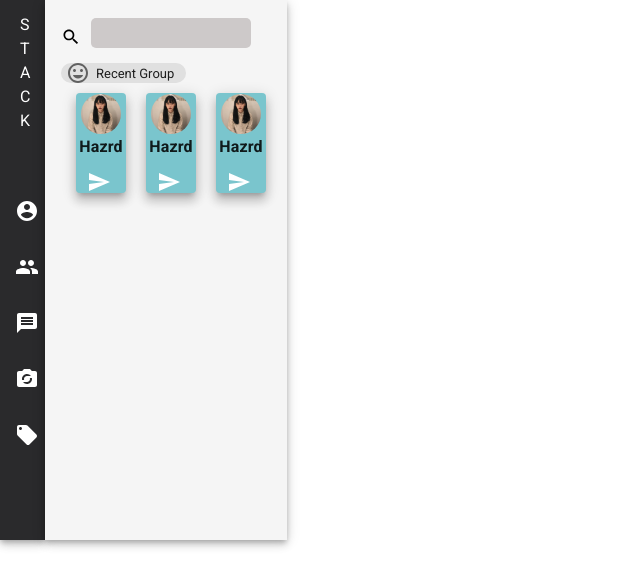
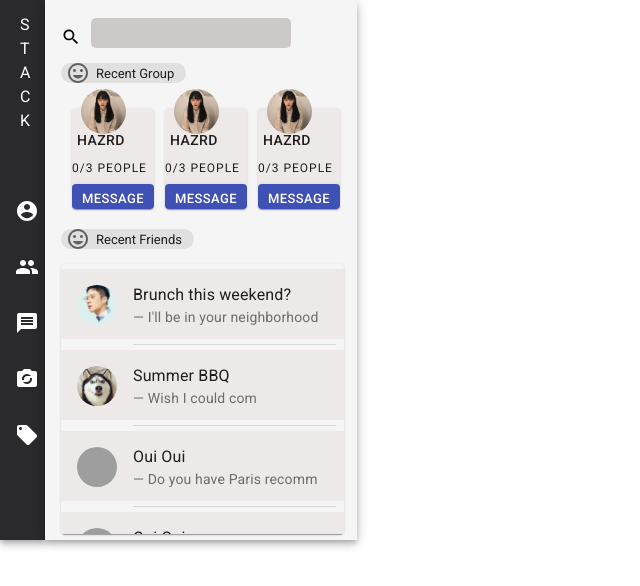
Before and after one commit to WebStar713/react-electron-slackchat, a React (Create React App) app: page / in a window 1280 px wide. Shown: the top 586 px of the page, without its empty margins (0-640 px from the left). Built offline with nearby package versions, Linux system fonts and the light colour scheme; grey boxes are pictures that could not be loaded.

Commit message:
updated socialbar UI

```diff
--- a/package.json
+++ b/package.json
@@ -32,7 +32,10 @@
   "devDependencies": {
     "@material-ui/core": "^4.1.1",
     "electron": "^5.0.4",
+    "react-custom-scrollbars": "^4.2.1",
     "react-router": "^3.2.1",
+    "react-scrollbar": "^0.5.6",
+    "react-window": "^1.8.3",
     "typeface-roboto": "^0.0.54"
   }
 }
--- /dev/null
+++ b/src/component/ChatBar.js
@@ -0,0 +1,3 @@
+import React from 'react';
+import { Paper } from '@material-ui/core';
+import { makeStyles } from '@material-ui/core/styles';
--- /dev/null
+++ b/src/component/FriendsList.js
@@ -0,0 +1,115 @@
+import React from 'react';
+import { Scrollbars } from 'react-custom-scrollbars';
+import { makeStyles } from '@material-ui/core/styles';
+import { List, ListItem, Divider, ListItemText, ListItemAvatar, Avatar, Typography } from '@material-ui/core';
+import Avator1 from '../static/images/avatar/3.jpg';
+import Avator2 from '../static/images/avatar/2.jpg';
+
+const useStyles = makeStyles(theme => ({
+  root: {
+    width: 275,
+    padding: '0px',
+    margin: '0px',
+  },
+  inline: {
+    display: 'inline',
+  },
+  Item: {
+    margin: '5px 0px',
+    height: 70,
+    width: 283,
+    backgroundColor: 'rgba(238, 233, 233)',
+    '&:hover': {
+      backgroundColor: 'rgba(100, 149, 237)',
+    }
+  }
+}));
+
+function FriendList() {
+  const classes = useStyles();
+
+  const handleClick = function(e) {
+    alert('ada')
+  }
+
+  return (
+    <List className={classes.root}>
+      <ListItem className={classes.Item} alignItems="flex-start" onClick={handleClick}>
+        <ListItemAvatar>
+          <Avatar alt="Remy Sharp" src={Avator1} />
+        </ListItemAvatar>
+        <ListItemText
+          className={classes.Text}
+          primary="Brunch this weekend?"
+          secondary=" — I'll be in your neighborhood"
+        />
+      </ListItem>
+      <Divider variant="inset" component="li" />
+      <ListItem className={classes.Item} alignItems="flex-start">
+        <ListItemAvatar>
+          <Avatar alt="Remy Sharp" src={Avator2} />
+        </ListItemAvatar>
+        <ListItemText
+          className={classes.Text}
+          primary="Summer BBQ"
+          secondary=" — Wish I could com"
+        />
+      </ListItem>
+      <Divider variant="inset" component="li" />
+      <ListItem className={classes.Item} alignItems="flex-start">
+        <ListItemAvatar>
+          <Avatar alt="Remy Sharp" src="/static/images/avatar/3.jpg" />
+        </ListItemAvatar>
+        <ListItemText
+          className={classes.Text}
+          primary="Oui Oui"
+          secondary=' — Do you have Paris recomm'
+        />
+      </ListItem>
+      <Divider variant="inset" component="li" />
+      <ListItem className={classes.Item} alignItems="flex-start">
+        <ListItemAvatar>
+          <Avatar alt="Remy Sharp" src="/static/images/avatar/3.jpg" />
+        </ListItemAvatar>
+        <ListItemText
+          className={classes.Text}
+          primary="Oui Oui"
+          secondary=' — Do you have Paris recomm'
+        />
+      </ListItem>
+      <Divider variant="inset" component="li" />
+      <ListItem className={classes.Item} alignItems="flex-start">
+        <ListItemAvatar>
+          <Avatar alt="Remy Sharp" src="/static/images/avatar/3.jpg" />
+        </ListItemAvatar>
+        <ListItemText
+          className={classes.Text}
+          primary="Oui Oui"
+          secondary=' — Do you have Paris recomm'
+        />
+      </ListItem>
+      <Divider variant="inset" component="li" />
+      <ListItem className={classes.Item} alignItems="flex-start">
+        <ListItemAvatar>
+          <Avatar alt="Remy Sharp" src="/static/images/avatar/3.jpg" />
+        </ListItemAvatar>
+        <ListItemText
+          className={classes.Text}
+          primary="Oui Oui"
+          secondary=' — Do you have Paris recomm'
+        />
+      </ListItem>
+    </List>
+  )
+}
+
+export default function FriendsList() {
+
+  return (
+    <div>
+      <Scrollbars style={{ width: 294, height: 270 }}>
+        <FriendList></FriendList>
+      </Scrollbars>
+    </div>
+  );
+}
--- a/src/component/GroupCard.js
+++ b/src/component/GroupCard.js
@@ -1,42 +1,74 @@
 import React from 'react';
-import { Card, CardActionArea, Avatar, CardActions, IconButton, Typography, SvgIcon } from '@material-ui/core';
+import { Avatar, Card, CardActionArea, Button, CardActions, IconButton, Typography, SvgIcon } from '@material-ui/core';
 import { makeStyles } from '@material-ui/core/styles';
-import AvatarImg from '../static/images/avatar/1.jpg'
+import AvatarImg from '../static/images/avatar/1.jpg';
 
 const useStyle = makeStyles(theme => ({
+  GroupCard: {
+    display: 'inline-block',
+    position: 'relative',
+    margin: '15px 0px 0px 0px',
+    padding: '10px 0px 0px 0px',
+  },
   card: {
-    display: 'inline-block',
-    margin: '5px 5px 15px 15px',
-    width: 50,
-    height: 100,
-    backgroundColor: 'rgba(122, 197, 205)',
+    margin: '0px 0px 11px 11px',
+    padding: '0px',
+    width: 82,
+    height: 101,
+    backgroundColor: 'rgba(238, 233, 233)',
   },
   AvatarText: {
-    textAlign: 'center',
+    margin: '15px 5px',
   },
   Avatar: {
+    display: 'float',
+    position: 'absolute',
+    fontSize: '10px',
+    top: '-10px',
+    left: '15px',
     margin: '1px 5px',
+    width: '45px',
+    height: '45px',
   },
+  CardActionArea: {
+    margin: '20px 0px 0px 0px',
+  },
+  CardActions: {
+    margin: '0px',
+    padding: '0px',
+  },
+  Button: {
+    width: 82,
+  }
 }));
 
 export default function GroupCard() {
   const classes = useStyle();
+  const [text, setText] = React.useState('Hazrd')
+
+  const handleClick = function(e) {
+    setText('asdad');
+  }
 
   return (
-    <Card className={classes.card} raised="true">
-      <CardActionArea>
-        <Avatar alt="Z Sharp" src={AvatarImg} className={classes.Avatar}/>
-        <Typography variant="body1" className={classes.AvatarText}>
-          <b>Hazrd</b>
-        </Typography>
-      </CardActionArea>
-      <CardActions>
-        <IconButton size='small'>
-          <SvgIcon htmlColor='white' >
-            <path d="M2.01 21L23 12 2.01 3 2 10l15 2-15 2z"/>
-          </SvgIcon>
-        </IconButton>
-      </CardActions>
-    </Card>
+    <div className={classes.GroupCard}>
+      <Avatar className={classes.Avatar} src={AvatarImg}></Avatar>
+      <Card className={classes.card} onClick={handleClick}>
+        <CardActionArea className={classes.CardActionArea}>
+          <Typography variant="button" align='left' noWrap='true' className={classes.AvatarText}>
+            {text}
+          </Typography>
+          <br />
+          <Typography variant="overline" align='center' noWrap='false'>
+            0/3 people
+          </Typography>
+        </CardActionArea>
+        <CardActions className={classes.CardActions}>
+          <Button className={classes.Button} variant="contained" size="small" color="primary">
+            message
+          </Button>
+        </CardActions>
+      </Card>
+    </div>
   )
 };
--- /dev/null
+++ b/src/component/RecentFriendsBox.js
@@ -0,0 +1,25 @@
+import React from 'react';
+import { Paper } from '@material-ui/core';
+import { makeStyles } from '@material-ui/core/styles';
+import FriendsList from './FriendsList.js';
+
+const useStyle = makeStyles(theme => ({
+  root: {
+    margin: '15px 0px 0px 0px',
+    padding: '0px',
+    width: 283,
+    backgroundColor:'rgb(245, 245, 245)',
+  }
+}));
+
+export default function RecentFriendsBox() {
+  const classes = useStyle();
+
+  return (
+    <Paper className={classes.root}>
+      <FriendsList>
+
+      </FriendsList>
+    </Paper>
+  )
+}
--- a/src/component/RecentGroupBox.js
+++ b/src/component/RecentGroupBox.js
@@ -4,14 +4,17 @@ import { makeStyles } from '@material-ui/core/styles';
 import { Paper } from '@material-ui/core';
 
 const useStyle = makeStyles(theme => ({
-
+  RecentGroupBox: {
+    margin: '0px',
+    padding: '0px',
+  }
 }));
 
 export default function RecentGroupBox() {
   const classes = useStyle();
 
   return (
-    <div>
+    <div className={classes.RecentGroupBox}>
       <GroupCard></GroupCard>
       <GroupCard></GroupCard>
       <GroupCard></GroupCard>
--- a/src/component/SearchBox.js
+++ b/src/component/SearchBox.js
@@ -7,7 +7,7 @@ const useStyle = makeStyles(theme => ({
     display: 'inline-block',
     margin: '10px 10px',
     padding: '2px',
-    width: 160,
+    width: 200,
     height: 30,
     backgroundColor: 'rgba(205, 201, 201)',
     borderRadius: '5px',
--- a/src/component/SocialBar.js
+++ b/src/component/SocialBar.js
@@ -3,6 +3,7 @@ import { Paper, Chip, SvgIcon } from '@material-ui/core';
 import { makeStyles } from '@material-ui/core/styles';
 import SearchBox from './SearchBox.js';
 import RecentGroupBox from './RecentGroupBox.js';
+import RecentFriendsBox from './RecentFriendsBox.js';
 
 const useStyle = makeStyles(theme => ({
   SocialBox: {
@@ -10,17 +11,17 @@ const useStyle = makeStyles(theme => ({
     float: 'left',
     margin: '0px',
     padding: '8px 16px',
-    width: 210,
+    width: 280,
     height: 524,
     backgroundColor: 'rgba(245, 245, 245)'
   },
   chip: {
     height: '20px',
-    margin: '5px 0px',
+    margin: '5px 10px 0px 0px',
   }
 }));
 
-export default function Social() {
+export default function SocialBar() {
   const classes = useStyle();
 
   return (
@@ -34,6 +35,14 @@ export default function Social() {
         className={classes.chip}
       />
       <RecentGroupBox></RecentGroupBox>
+      <Chip
+        icon={<SvgIcon>
+          <path d="M11.99 2C6.47 2 2 6.48 2 12s4.47 10 9.99 10C17.52 22 22 17.52 22 12S17.52 2 11.99 2zM12 20c-4.42 0-8-3.58-8-8s3.58-8 8-8 8 3.58 8 8-3.58 8-8 8zm3.5-9c.83 0 1.5-.67 1.5-1.5S16.33 8 15.5 8 14 8.67 14 9.5s.67 1.5 1.5 1.5zm-7 0c.83 0 1.5-.67 1.5-1.5S9.33 8 8.5 8 7 8.67 7 9.5 7.67 11 8.5 11zm3.5 6.5c2.33 0 4.31-1.46 5.11-3.5H6.89c.8 2.04 2.78 3.5 5.11 3.5z"/>
+        </SvgIcon>}
+        label="Recent Friends"
+        className={classes.chip}
+      />
+      <RecentFriendsBox></RecentFriendsBox>
     </Paper>
   );
 }
--- a/src/main.js
+++ b/src/main.js
@@ -10,6 +10,7 @@ function createWindow () {
     width: 1100,
     height: 540,
     frame: false,
+    resizable: false,
     webPreferences: {
       nodeIntegration: true
     }
```
Also changed, not shown: src/static/images/avatar/2.jpg (added), src/static/images/avatar/3.jpg (added).
